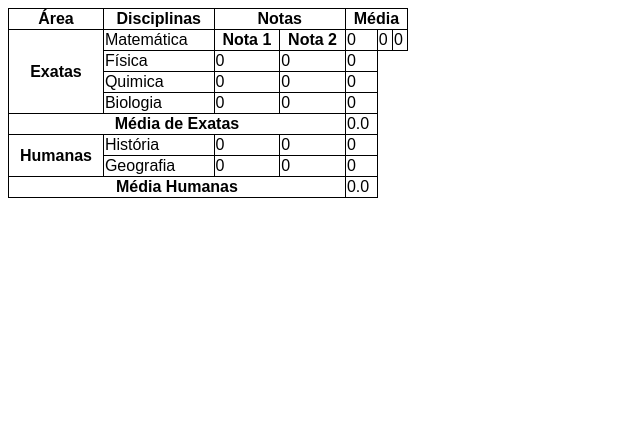
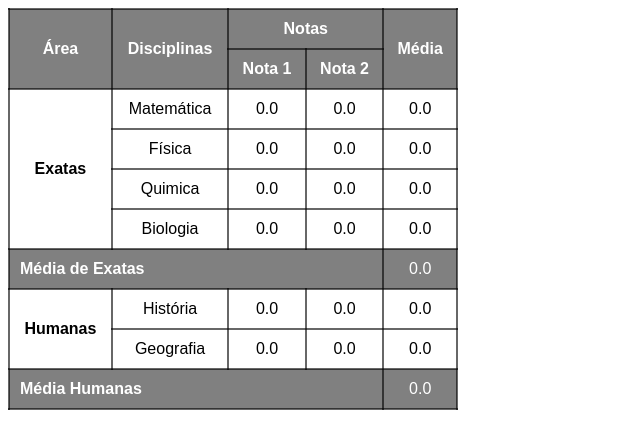
Before and after one commit to Moques3/html-css, a plain HTML site: page Desafios/Des014/des014.html in a window 1280 px wide. Shown: the whole page, without its empty margins (0-640 px from the left). Drawn offline with Linux system fonts and the light colour scheme.

Commit message:
execução des/14

```diff
--- a/Desafios/Des014/des014.html
+++ b/Desafios/Des014/des014.html
@@ -7,75 +7,99 @@
     <style>
         body {
             font-family: Arial, Helvetica, sans-serif;
+
         }
+
         table {
             border-collapse: collapse;
-            width: 400px;
+            width: 450px;
         }
 
+
+
         th, td {
-            border: 1px solid black;
+            border: 2px solid rgba(0, 0, 0, 0.596);
+            padding: 10px;
+            text-align: center;
+
         }
+
+        thead {
+            background-color: gray;
+            color: white;
+        }
+        .eh {
+            background-color: gray;
+            color: white;
+        }
+
+        .exata {
+            text-align: left;
+        }
+
     </style>
 </head>
 <body>
     <table>
         <thead>
             <tr>
-                <th rowspan="4">Área</th>
-                <th rowspan="1">Disciplinas</th>
+                <th rowspan="2">Área</th>
+                <th rowspan="2">Disciplinas</th>
                 <th colspan="2">Notas</th>
-                <th colspan="4">Média</th>
+                <th rowspan="2">Média</th>
+            </tr>
+            <tr>
+                <th>Nota 1</th>
+                <th>Nota 2</th>
             </tr>
         </thead>
         <tbody>
             <tr>
                 <th rowspan="4">Exatas</th>
                 <td>Matemática</td>
-                <th>Nota 1</th>
-                <th>Nota 2</th>
-                <td >0</td>
-                <td>0</td>
-                <td>0</td>
+
+                <td >0.0</td>
+                <td>0.0</td>
+                <td>0.0</td>
 
             </tr>
             <tr>
                 <td>Física</td>
-                <td>0</td>
-                <td>0</td>
-                <td>0</td>
+                <td>0.0</td>
+                <td>0.0</td>
+                <td>0.0</td>
             </tr>
             <tr>
                 <td>Quimica</td>
-                <td>0</td>
-                <td>0</td>
-                <td>0</td>
+                <td>0.0</td>
+                <td>0.0</td>
+                <td>0.0</td>
             </tr>
             <tr>
                 <td>Biologia</td>
-                <td>0</td>
-                <td>0</td>
-                <td>0</td>
+                <td>0.0</td>
+                <td>0.0</td>
+                <td>0.0</td>
             </tr>
-            <tr>
-                <th colspan="4">Média de Exatas</th>
+            <tr class="eh">
+                <th colspan="4" class="exata">Média de Exatas</th>
                 <td>0.0</td>
             </tr>
             <tr>
                 <th rowspan="2">Humanas</th>
                 <td>História</td>
-                <td>0</td>
-                <td>0</td>
-                <td>0</td>
+                <td>0.0</td>
+                <td>0.0</td>
+                <td>0.0</td>
             </tr>
             <tr>
                 <td>Geografia</td>
-                <td>0</td>
-                <td>0</td>
-                <td>0</td>
+                <td>0.0</td>
+                <td>0.0</td>
+                <td>0.0</td>
             </tr>
-            <tr>
-                <th colspan="4">Média Humanas</th>
+            <tr class="eh">
+                <th colspan="4" class="exata">Média Humanas</th>
                 <td>0.0</td>
             </tr>
         </tbody>
```
Also changed, not shown: Exercicios/ex023/tabela004.html (+1 -0 lines).
